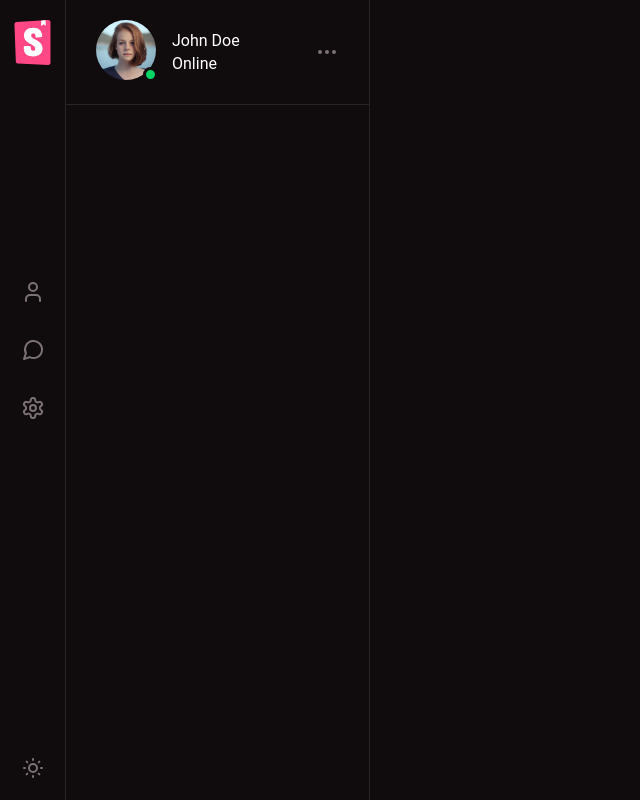
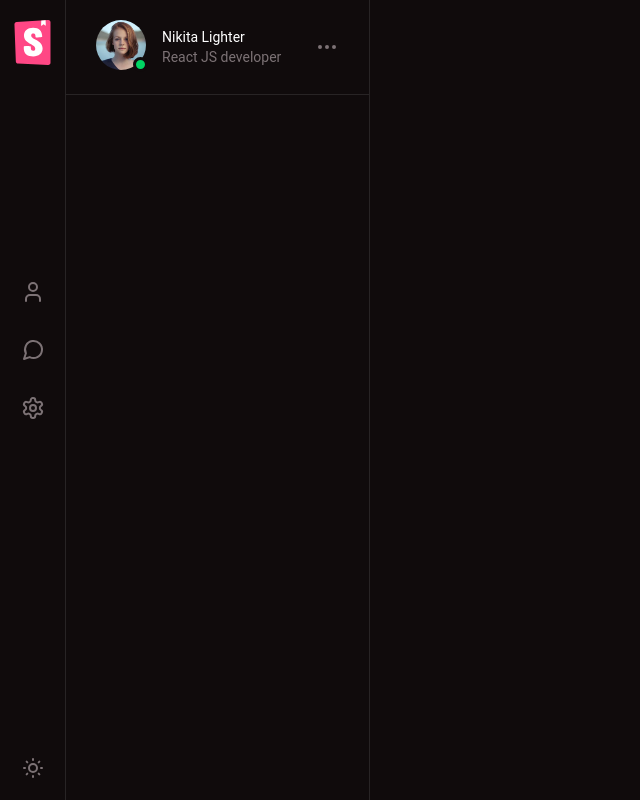
Before and after one commit to NikitaChekalin/society, a Next.js app: page /chats in a window 1280 px wide. Shown: the whole page, without its empty margins (0-640 px from the left). Built offline with nearby package versions, Linux system fonts and the light colour scheme.

Commit message:
Refactor: changed div to Text component, deleted extra scss vars, added color

```diff
--- a/features/Chats/ui/molecules/CurrentUser/CurrentUser.tsx
+++ b/features/Chats/ui/molecules/CurrentUser/CurrentUser.tsx
@@ -1,4 +1,4 @@
-import { Group, Icon, Stack, UserAvatar } from '@share/components/ui'
+import { Group, Icon, Stack, Text, UserAvatar } from '@share/components/ui'
 
 import s from './CurrentUser.module.scss'
 
@@ -15,8 +15,8 @@ export const CurrentUser: React.FC<CurrentUserProps> = () => {
       <Group align='middle' gap={16}>
         <UserAvatar online />
         <Stack gap={4} align='start'>
-          <div className={s.name}>John Doe</div>
-          <div className={s.status}>Online</div>
+          <Text>Nikita Lighter</Text>
+          <Text color='lightGray'>React JS developer</Text>
         </Stack>
       </Group>
 
--- /dev/null
+++ b/share/components/ui/Text/Text.module.scss
@@ -0,0 +1,41 @@
+@import '@styles/share';
+
+.root {
+  margin: 0;
+  padding: 0;
+  font-family: $fontSans;
+  font-weight: $fontsWeightRegular;
+  color: $black400Color;
+
+  &.sm {
+    font-size: rem($fontSize14);
+  }
+
+  &.md {
+    font-size: rem($fontSize16);
+  }
+
+  &.lg {
+    font-size: rem($fontSize18);
+  }
+
+  &.white {
+    color: $white;
+  }
+
+  &.lightGray {
+    color: $black400Color;
+  }
+
+  &.left {
+    text-align: left;
+  }
+
+  &.center {
+    text-align: center;
+  }
+
+  &.right {
+    text-align: right;
+  }
+}
--- /dev/null
+++ b/share/components/ui/Text/Text.tsx
@@ -0,0 +1,37 @@
+import cn from 'classnames'
+
+import s from './Text.module.scss'
+
+interface TextProps {
+  color?: 'white' | 'lightGray'
+  size?: 'sm' | 'md' | 'lg'
+  align?: 'left' | 'center' | 'right'
+  className?: string
+  children: React.ReactNode
+  component?: React.ElementType
+}
+
+export const Text: React.FC<TextProps> = ({
+  children,
+  color = 'white',
+  size = 'sm',
+  align,
+  component: Component = 'p',
+  className
+}) => {
+  const rootClassName = cn(
+    s.root,
+    s[size],
+    {
+      [s.left]: align === 'left',
+      [s.right]: align === 'right',
+      [s.center]: align === 'center',
+
+      [s.white]: color === 'white',
+      [s.lightGray]: color === 'lightGray'
+    },
+    className
+  )
+
+  return <Component className={rootClassName}>{children}</Component>
+}
--- a/share/components/ui/UserAvatar/UserAvatar.module.scss
+++ b/share/components/ui/UserAvatar/UserAvatar.module.scss
@@ -25,8 +25,8 @@
 .avatar {
   position: relative;
 
-  height: rem(60);
-  width: rem(60);
+  height: rem(50);
+  width: rem(50);
 
   border-radius: 50%;
   object-fit: contain;
--- a/share/components/ui/UserAvatar/UserAvatar.tsx
+++ b/share/components/ui/UserAvatar/UserAvatar.tsx
@@ -12,7 +12,7 @@ interface UserAvatarProps {
 export const UserAvatar: React.FC<UserAvatarProps> = ({ online }) => {
   return (
     <div className={cn(s.root, { [s.online]: online })}>
-      <Image src={Avatar} width={60} height={60} alt='Avatar' className={s.avatar} />
+      <Image src={Avatar} width={50} height={50} alt='Avatar' className={s.avatar} />
     </div>
   )
 }
--- a/share/components/ui/index.ts
+++ b/share/components/ui/index.ts
@@ -1,3 +1,4 @@
+export * from './Text/Text'
 export * from './Group/Group'
 export * from './Stack/Stack'
 
--- a/share/styles/common/_colors.module.scss
+++ b/share/styles/common/_colors.module.scss
@@ -7,5 +7,5 @@ $green: #00d563;
 $black100Color: #efefef;
 $black200Color: #dcdcdc;
 $black300Color: #c8c8c8;
-$black400Color: #b5b5b5;
+$black400Color: #7c7275;
 $black500Color: #100b0c;
--- a/share/styles/common/_fonts.module.scss
+++ b/share/styles/common/_fonts.module.scss
@@ -1,14 +1,7 @@
-$h1: 96;
-$h2: 72;
-$h3: 42;
-$h4: 36;
-
 $fontSize14: 14;
 $fontSize15: 15;
 $fontSize16: 16;
 $fontSize18: 18;
-$fontSize20: 20;
-$fontSize22: 22;
 
 $fontsWeightRegular: 400;
 $fontsWeightMedium: 500;
--- a/share/styles/document.scss
+++ b/share/styles/document.scss
@@ -18,7 +18,7 @@ body {
   box-sizing: border-box;
 
   font-family: $fontSans;
-  font-size: $fontSize16;
+  font-size: rem($fontSize16);
 
   touch-action: manipulation;
   overscroll-behavior-x: none;
```
